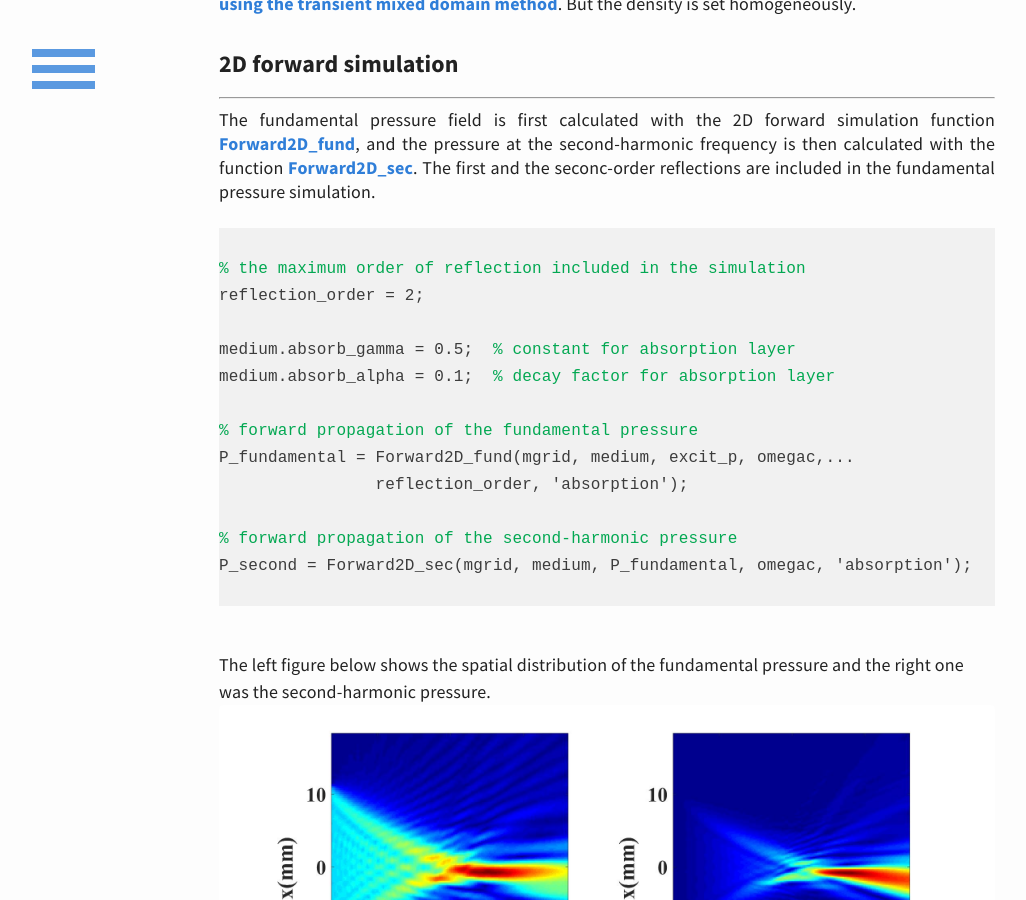
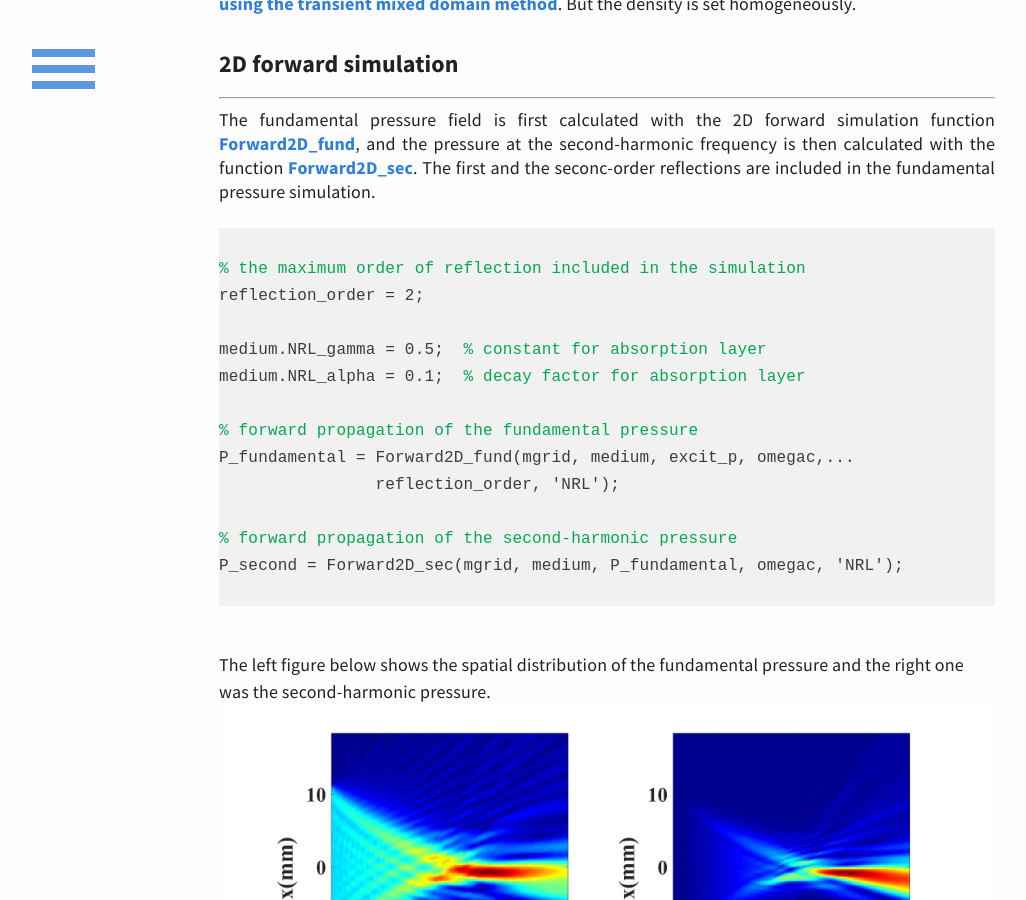
Before and after one commit to m-SOUND/mSOUND, a Jekyll site: the page built from _posts/2019-07-28-FSMDM_2D_heterogeneous.html, in a window 1280 px wide and 900 px high, scrolled down 656 px. Shown: the whole window, without its empty margins (33-1059 px from the left). Built offline with Jekyll 4.4.1, drawn with Linux system fonts in a browser that asks for light colours.

Commit message:
Update 2019-07-28-FSMDM_2D_heterogeneous.html

```diff
--- a/_posts/2019-07-28-FSMDM_2D_heterogeneous.html
+++ b/_posts/2019-07-28-FSMDM_2D_heterogeneous.html
@@ -38,15 +38,15 @@ and the pressure at the second-harmonic frequency is then calculated with the fu
 <font color="#03a852">% the maximum order of reflection included in the simulation </font>
 reflection_order = 2;
 
-medium.absorb_gamma = 0.5;  <font color="#03a852">% constant for absorption layer</font>
-medium.absorb_alpha = 0.1;  <font color="#03a852">% decay factor for absorption layer</font>
+medium.NRL_gamma = 0.5;  <font color="#03a852">% constant for absorption layer</font>
+medium.NRL_alpha = 0.1;  <font color="#03a852">% decay factor for absorption layer</font>
 
 <font color="#03a852">% forward propagation of the fundamental pressure</font>
 P_fundamental = Forward2D_fund(mgrid, medium, excit_p, omegac,...
-                reflection_order, 'absorption');
+                reflection_order, 'NRL');
 
 <font color="#03a852">% forward propagation of the second-harmonic pressure  </font>
-P_second = Forward2D_sec(mgrid, medium, P_fundamental, omegac, 'absorption');
+P_second = Forward2D_sec(mgrid, medium, P_fundamental, omegac, 'NRL');
 </code>
 </pre>
 <br> The left figure below shows the spatial distribution of the fundamental pressure and
```
